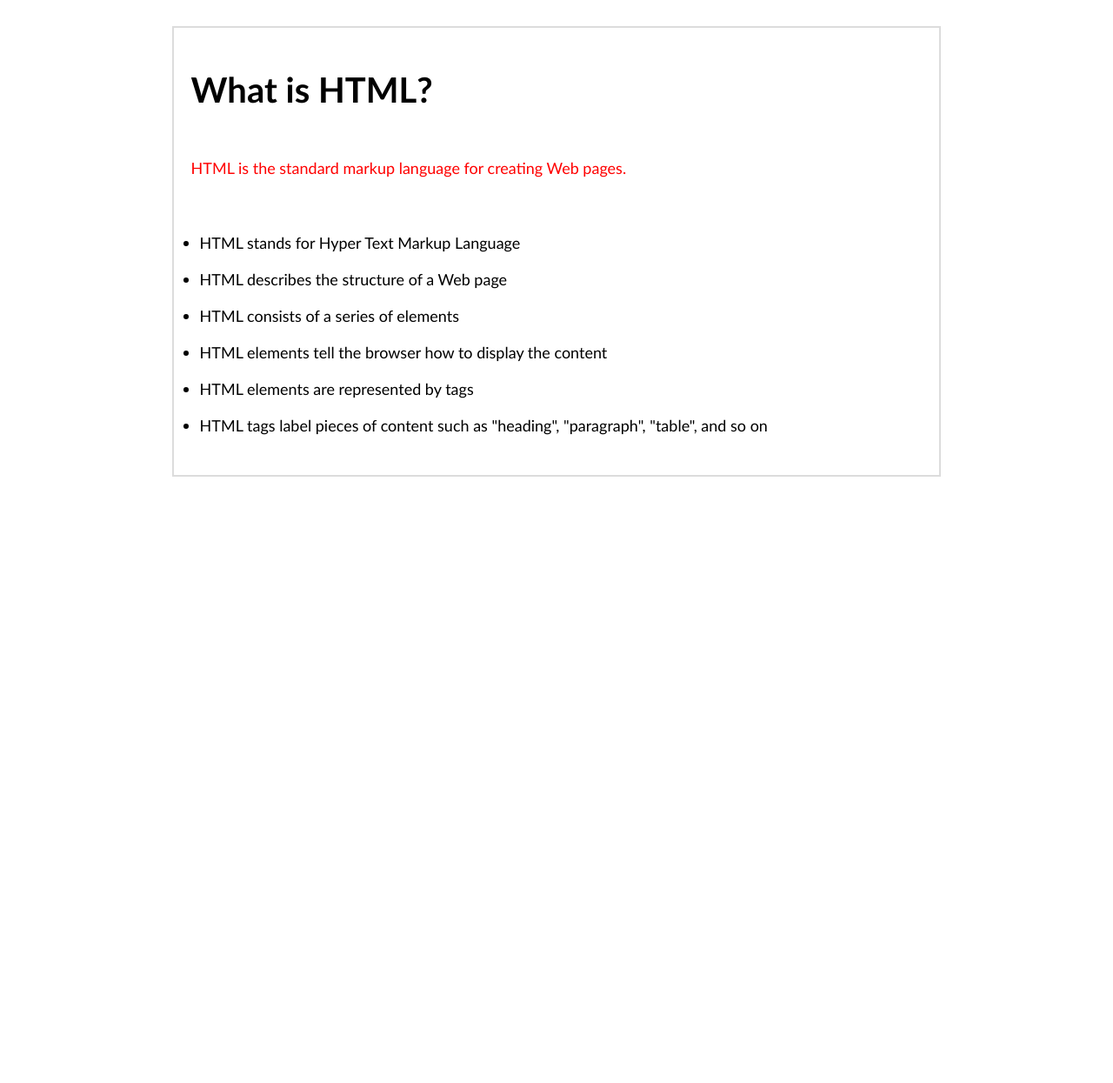
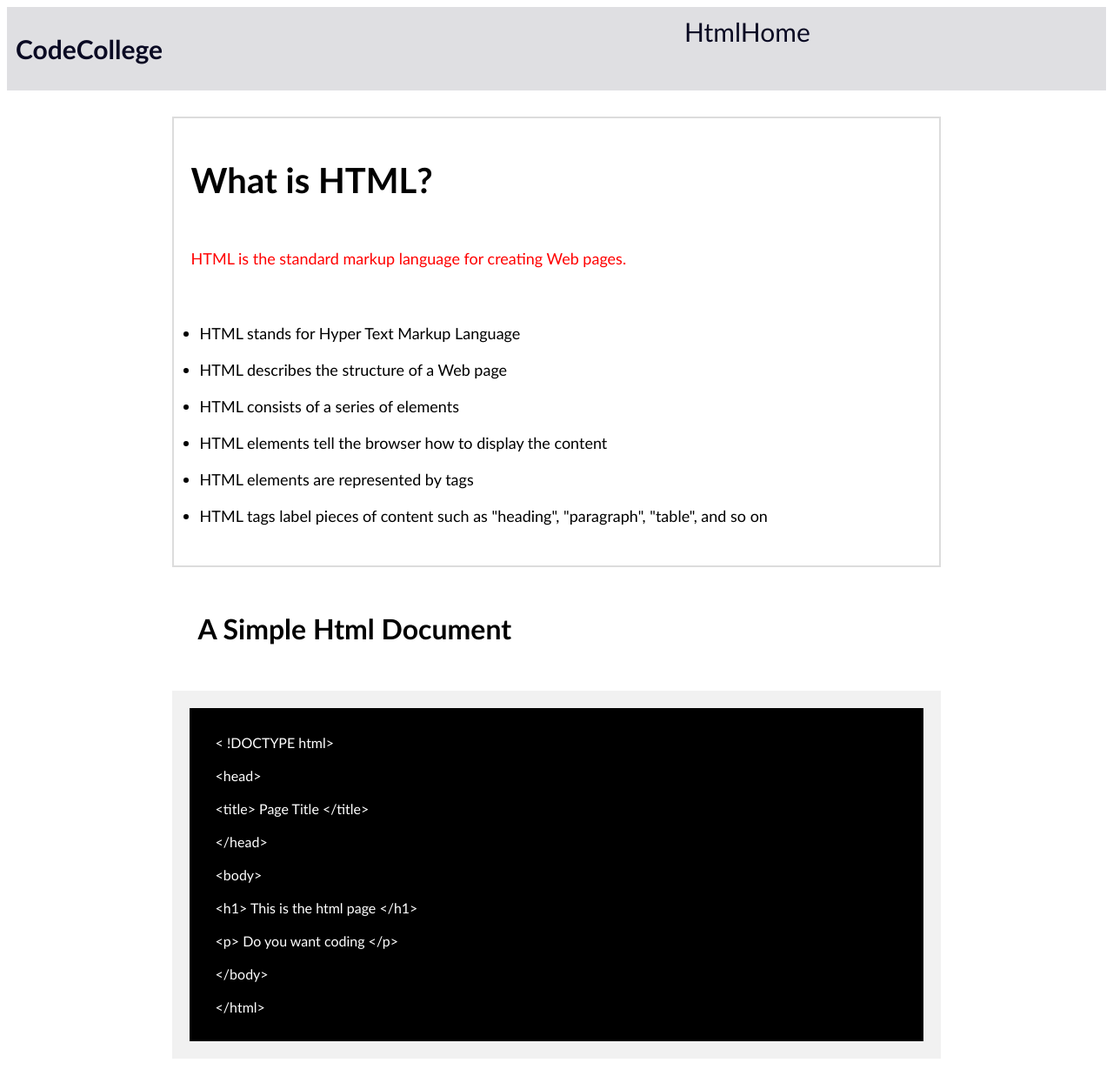
Before and after one commit to MahsumaRezai/CodeToLearn, a Next.js app: page /Nexthtmlone in a window 1280 px wide. Shown: the whole page at 87% size. Before the commit the page ends 800 px from the top, so only its background shows below. Built offline with nearby package versions, Linux system fonts and the light colour scheme.

Commit message:
work also on html introduaction

```diff
--- a/component/Head/Htmlhead.js
+++ b/component/Head/Htmlhead.js
@@ -1,9 +1,25 @@
-import {Fragment} from 'react';
-import classes from './Htmlhead.module.css'
-const Htmlhead=(props)=>{
+import { Fragment } from 'react';
+import classes from './Htmlhead.module.css';
+import { useRouter } from 'next/router';
+const Htmlhead = (props) => {
+    const router = useRouter('');
+
+    const backhomehtml = () => {
+        router.push('/classhtml')
+    }
+
     return (
         <Fragment>
             <div className={classes.head}>
+                <div className={classes.warrpe}>
+                    <div>
+                        <h1 className={classes.title}>CodeCollege</h1>
+                    </div>
+                    <div>
+                        < a className={classes.titlebcak} onClick={backhomehtml}>HtmlHome</a>
+                    </div>
+                </div>
+
 
             </div>
 
--- a/component/Head/Htmlhead.module.css
+++ b/component/Head/Htmlhead.module.css
@@ -0,0 +1,24 @@
+.head {
+    width: 100%;
+    background-color: #dfdfe2
+
+
+}
+.title {
+    color: #0a0a23;
+    font-family: 'Trebuchet MS', 'Lucida Sans Unicode', 'Lucida Grande', 'Lucida Sans', Arial, sans-serif;
+    font-size: 30px;
+    text-align: left
+}
+.titlebcak {
+    color: #0a0a23;
+    font-family: 'Trebuchet MS', 'Lucida Sans Unicode', 'Lucida Grande', 'Lucida Sans', Arial, sans-serif;
+    font-size: 30px;
+    text-align: center
+}
+.warrpe {
+    display: flex;
+    flex-direction: row;
+    gap: 600px;
+    padding: 10px
+}
--- a/component/Html/Example.module.css
+++ b/component/Html/Example.module.css
@@ -1,6 +1,5 @@
 .warrpe {
     background: black;
-    width: 50%;
     color: white;
     padding: 20px;
     border: 20px solid #f1f1f1;
@@ -10,5 +9,9 @@
     display: flex;
     flex-direction: column;
     gap: 10px;
-    padding: 10px
+    padding: 10px;
+    font-size: 16px;
 }
+.title h1  {
+    padding: 30px
+}
--- a/component/Html/HtmlLesson1.js
+++ b/component/Html/HtmlLesson1.js
@@ -1,8 +1,11 @@
 import { Fragment } from 'react';
 import classes from './HtmlLesson1.module.css'
+import Htmlhead from '../Head/Htmlhead';
+import Example from './ex';
 const HtmlLesson1 = (props) => {
     return (
         <Fragment>
+            <Htmlhead/>
             <div className={classes.into}>
                 <div className={classes.list}>
                     <div className={classes.title}>
@@ -23,7 +26,10 @@ const HtmlLesson1 = (props) => {
                             <li>HTML tags label pieces of content such as "heading", "paragraph", "table", and so on</li>
                         </ul>
                     </div>
+                </div>
 
+                <div>
+                    <Example/>
                 </div>
 
 
--- a/component/Html/ex.js
+++ b/component/Html/ex.js
@@ -4,15 +4,30 @@ const Example = (props) => {
     return (
         <Fragment>
             <div className={classes.title}>
-                <h1>Example</h1>
+                <h1> A Simple Html Document</h1>
 
             </div>
             <div className={classes.warrpe}>
 
                 <div className={classes.insed}>
-                    &lt;html&gt;
+                    &lt; !DOCTYPE html&gt;
                 <br></br>
                     <br></br>
+                    &lt;head&gt;
+                    <br></br>
+                    <br></br>
+
+                    &lt;title&gt;
+                     Page Title
+
+                    &lt;/title&gt;
+                   <br></br>
+                    <br></br>
+
+                    &lt;/head&gt;
+                   <br></br>
+                    <br></br>
+
 
                     &lt;body&gt;
                 <br></br>
```
